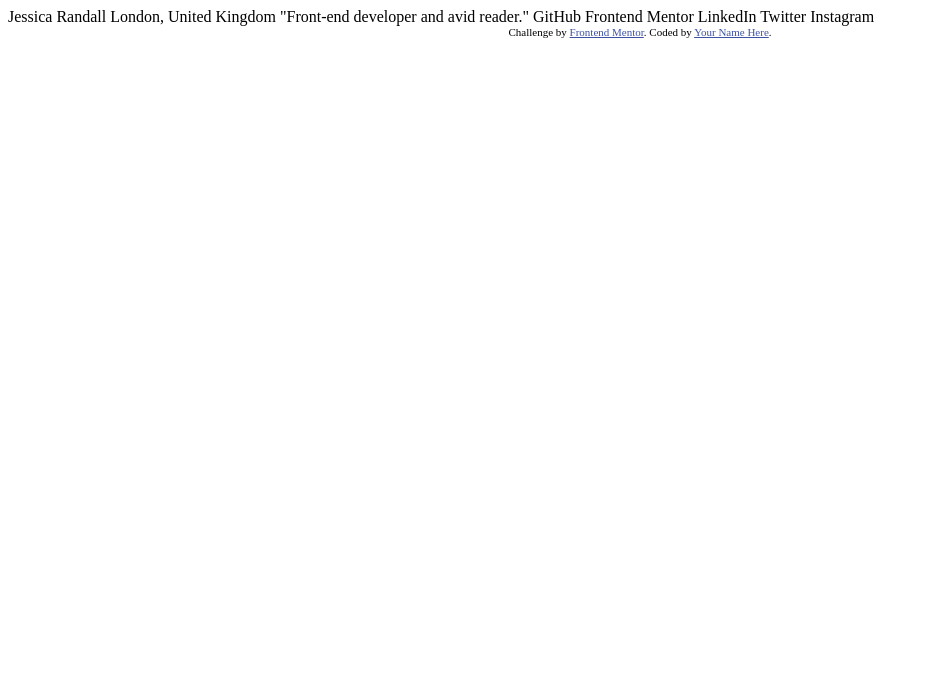
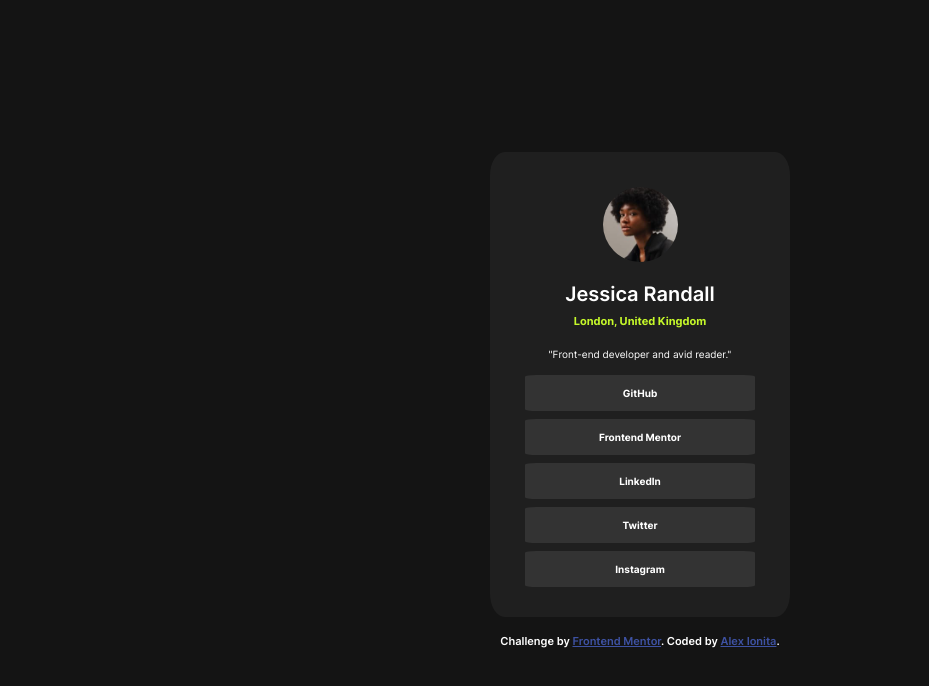
Before and after one commit to Alexandru736/social-links-profile-main, a plain HTML site: page index.html in a window 1280 px wide. Shown: the whole page, without its empty margins (0-929 px from the left). Drawn offline with Linux system fonts and the light colour scheme.

Commit message:
Implemented profile card

```diff
--- a/index.html
+++ b/index.html
@@ -13,22 +13,29 @@
     .attribution { font-size: 11px; text-align: center; }
     .attribution a { color: hsl(228, 45%, 44%); }
   </style>
+  <link rel="stylesheet" href="style.css">
 </head>
 <body>
-
-  Jessica Randall
-  London, United Kingdom
-  "Front-end developer and avid reader."
-
-  GitHub
-  Frontend Mentor
-  LinkedIn
-  Twitter
-  Instagram
-
-  <div class="attribution">
-    Challenge by <a href="https://www.frontendmentor.io?ref=challenge" target="_blank">Frontend Mentor</a>.
-    Coded by <a href="#">Your Name Here</a>.
+  <div class="social-profile">
+    <div class="container">
+      <img src="assets/images/avatar-jessica.jpeg" alt="Jessica Randall">
+      <div class="personal-info">
+        <p class="name">Jessica Randall</p>
+        <p class="location">London, United Kingdom</p>
+      </div>
+      <p class="about-me">"Front-end developer and avid reader."</p>
+      <ul class="links">
+        <li>GitHub</li>
+        <li>Frontend Mentor</li>
+        <li>LinkedIn</li>
+        <li>Twitter</li>
+        <li>Instagram</li>
+      </ul>
+    </div>
+    <div class="attribution">
+      Challenge by <a href="https://www.frontendmentor.io?ref=challenge" target="_blank">Frontend Mentor</a>.
+      Coded by <a href="https://github.com/Alexandru736">Alex Ionita</a>.
+    </div>
   </div>
 </body>
 </html>
--- a/style.css
+++ b/style.css
@@ -0,0 +1,130 @@
+@font-face {
+    font-family: Inter-Bold;
+    src: url(assets/fonts/static/Inter-Bold.ttf);
+}
+
+@font-face {
+    font-family: Inter-Regular;
+    src: url(assets/fonts/static/Inter-Regular.ttf);
+}
+
+@font-face {
+    font-family: Inter-SemiBold;
+    src: url(assets/fonts/static/Inter-SemiBold.ttf);
+}
+
+:root {
+    --font-size: 14px;
+    --white: hsl(0, 0%, 100%);
+    --grey: hsl(0, 0%, 20%);
+    --dark-grey: hsl(0, 0%, 12%);
+    --off-black: hsl(0, 0%, 8%);
+    --green: hsl(75, 94%, 57%);
+}
+
+* {
+    margin: 0;
+    padding: 0;
+    box-sizing: border-box;
+}
+
+body {
+    background-color: var(--off-black);
+    font-size: var(--font-size);
+    height: calc(100vh - 1px);
+    display: flex;
+    flex-flow: column wrap;
+    place-content: center;
+}
+
+@media (min-width: 375px) {
+    .social-profile {
+        width: 300px;
+    }
+}
+
+@media (min-width: 1440px) {
+    .social-profile {
+        width: 320px;
+    }
+}
+
+.social-profile {
+    text-align: center;
+    display: flex;
+    flex-direction: column;
+    gap: 17px;
+}
+
+.container {
+    background-color: var(--dark-grey);
+    display: flex;
+    flex-direction: column;
+    text-align: center;
+    align-items: center;
+    padding: 25px;
+    border-radius: 5%;
+    gap: 10px;
+}
+
+.container img {
+    border-radius: 50%;
+    width: 75px;
+    margin: 10px;
+}
+
+.personal-info {
+    display: flex;
+    flex-direction: column;
+    gap: 8px;
+}
+
+.personal-info .name {
+    font-family: 'Inter-SemiBold';
+    color: var(--white);
+    font-size: 20px;
+}
+
+.personal-info .location {
+    font-family: 'Inter-Bold';
+    color: var(--green);
+    font-size: 11px;
+    margin-bottom: 10px;
+}
+
+.container .about-me {
+    font-family: 'Inter-Regular';
+    color: var(--white);
+    font-size: 10px;
+    margin-bottom: 5px;
+}
+
+ul {
+    list-style-type: none;
+    width: 100%;
+    display: flex;
+    flex-direction: column;
+    gap: 8px;
+    margin-bottom: 5px;
+}
+
+li {
+    display: inline-block;
+    background-color: var(--grey);
+    color: var(--white);
+    font-family: 'Inter-Bold';
+    font-size: 10px;
+    padding: 12px;
+    border-radius: 5%;
+    margin: 0px 10px;
+}
+
+li:hover {
+    background-color: var(--green);
+    color: var(--white);
+}
+
+.attribution {
+    color: var(--white);
+    font-family: 'Inter-SemiBold';
+}
```
